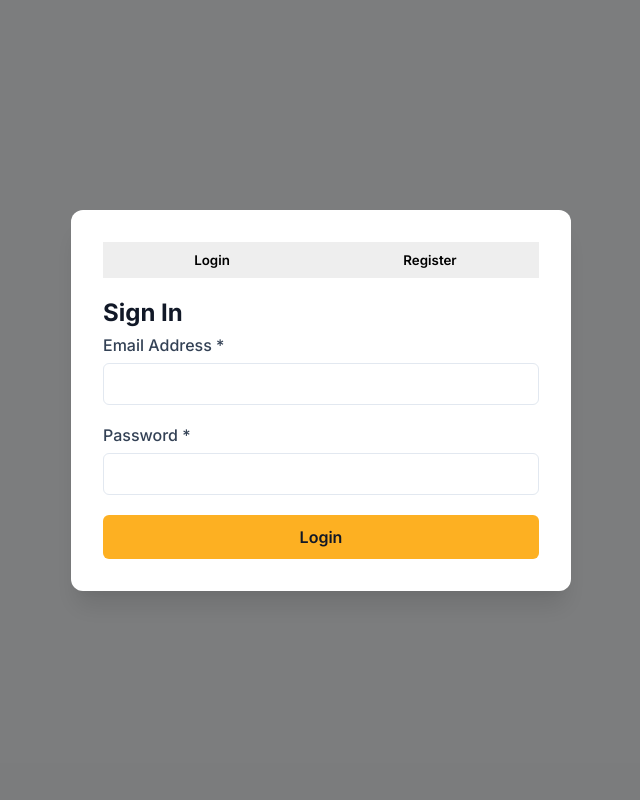
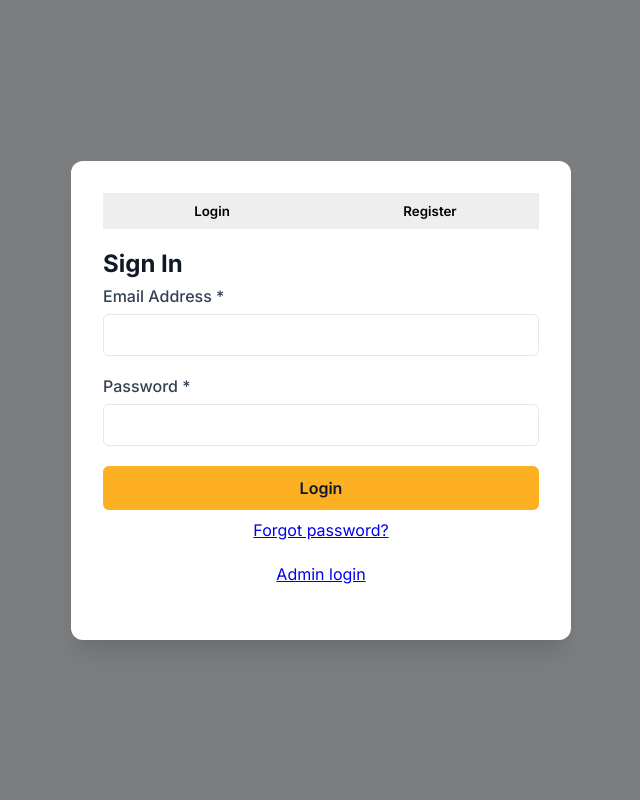
Before and after one commit to Omolola436/AI-Helath-Check, a Flask app: page / in a window 1280 px wide. Shown: the whole page, without its empty margins (319-959 px from the left). Run offline with Flask 3, Linux system fonts and the light colour scheme; some libraries are stand-ins or nearby versions.

Commit message:
Add admin dashboard and user password reset functionality
Implement admin login, dashboard, user detail views, and separate forgot password flows for both users and admins. Fixes duplicate event handlers and a null reference error in main.js.

Replit-Commit-Author: Agent
Replit-Commit-Session-Id: e14effb4-e032-4539-b7f3-71b5776c7c81
Replit-Commit-Checkpoint-Type: full_checkpoint
Replit-Commit-Event-Id: 5c12ed5c-db90-4cdc-9cf1-5fc452b84cd9
Replit-Commit-Screenshot-Url: https://storage.googleapis.com/screenshot-production-us-central1/37dad706-c371-4b53-ab0a-007dac49a83e/e14effb4-e032-4539-b7f3-71b5776c7c81/Uiz4sYt
Replit-Helium-Checkpoint-Created: true

```diff
--- a/main.py
+++ b/main.py
@@ -1,6 +1,7 @@
-from flask import Flask, render_template, request, jsonify, session
+from flask import Flask, render_template, request, jsonify, session, redirect, url_for, flash
 from werkzeug.security import generate_password_hash, check_password_hash
 from flask_mail import Mail, Message
+from functools import wraps
 import sqlite3
 import datetime
 import os
@@ -61,8 +62,39 @@ def init_db():
         )
     ''')
 
+    c.execute('''
+        CREATE TABLE IF NOT EXISTS admins (
+            id INTEGER PRIMARY KEY AUTOINCREMENT,
+            name TEXT NOT NULL,
+            email TEXT NOT NULL UNIQUE,
+            password TEXT NOT NULL,
+            date_joined TEXT
+        )
+    ''')
+
+    # Seed default admin if none exists
+    c.execute('SELECT COUNT(*) FROM admins')
+    if c.fetchone()[0] == 0:
+        admin_email = os.environ.get('DEFAULT_ADMIN_EMAIL', 'admin@example.com')
+        admin_name = os.environ.get('DEFAULT_ADMIN_NAME', 'Administrator')
+        admin_password = os.environ.get('DEFAULT_ADMIN_PASSWORD', 'admin123')
+        c.execute('''
+            INSERT INTO admins (name, email, password, date_joined)
+            VALUES (?, ?, ?, ?)
+        ''', (admin_name, admin_email, generate_password_hash(admin_password),
+              datetime.datetime.now().isoformat()))
+
     conn.commit()
     conn.close()
+
+
+def admin_required(f):
+    @wraps(f)
+    def wrapper(*args, **kwargs):
+        if not session.get('admin_id'):
+            return redirect(url_for('admin_login'))
+        return f(*args, **kwargs)
+    return wrapper
 
 
 # =========================
@@ -315,6 +347,155 @@ Date: {datetime.datetime.now().strftime('%Y-%m-%d %H:%M:%S')}
 
 
 # =========================
+# USER FORGOT PASSWORD
+# =========================
+@app.route('/forgot-password', methods=['POST'])
+def forgot_password():
+    data = request.json or {}
+    name = (data.get('name') or '').strip()
+    email = (data.get('email') or '').strip()
+    new_password = data.get('password')
+
+    if not name or not email or not new_password:
+        return jsonify({"error": "All fields are required"}), 400
+
+    conn = sqlite3.connect(DB_NAME)
+    c = conn.cursor()
+    c.execute('SELECT id, name FROM users WHERE email = ?', (email,))
+    row = c.fetchone()
+
+    if not row or row[1].strip().lower() != name.lower():
+        conn.close()
+        return jsonify({"error": "No matching account found"}), 404
+
+    c.execute('UPDATE users SET password = ? WHERE id = ?',
+              (generate_password_hash(new_password), row[0]))
+    conn.commit()
+    conn.close()
+
+    return jsonify({"success": True, "message": "Password updated"})
+
+
+# =========================
+# ADMIN ROUTES
+# =========================
+@app.route('/admin', methods=['GET'])
+def admin_login():
+    if session.get('admin_id'):
+        return redirect(url_for('admin_dashboard'))
+    return render_template('admin_login.html')
+
+
+@app.route('/admin/login', methods=['POST'])
+def admin_login_submit():
+    email = request.form.get('email', '').strip()
+    password = request.form.get('password', '')
+
+    conn = sqlite3.connect(DB_NAME)
+    c = conn.cursor()
+    c.execute('SELECT id, name, email, password FROM admins WHERE email = ?', (email,))
+    admin = c.fetchone()
+    conn.close()
+
+    if not admin or not check_password_hash(admin[3], password):
+        flash('Invalid admin credentials', 'error')
+        return redirect(url_for('admin_login'))
+
+    session['admin_id'] = admin[0]
+    session['admin_name'] = admin[1]
+    session['admin_email'] = admin[2]
+    return redirect(url_for('admin_dashboard'))
+
+
+@app.route('/admin/logout', methods=['POST', 'GET'])
+def admin_logout():
+    session.pop('admin_id', None)
+    session.pop('admin_name', None)
+    session.pop('admin_email', None)
+    return redirect(url_for('admin_login'))
+
+
+@app.route('/admin/forgot-password', methods=['GET', 'POST'])
+def admin_forgot_password():
+    if request.method == 'GET':
+        return render_template('admin_forgot.html')
+
+    name = request.form.get('name', '').strip()
+    email = request.form.get('email', '').strip()
+    new_password = request.form.get('password', '')
+
+    if not name or not email or not new_password:
+        flash('All fields are required', 'error')
+        return redirect(url_for('admin_forgot_password'))
+
+    conn = sqlite3.connect(DB_NAME)
+    c = conn.cursor()
+    c.execute('SELECT id, name FROM admins WHERE email = ?', (email,))
+    row = c.fetchone()
+
+    if not row or row[1].strip().lower() != name.lower():
+        conn.close()
+        flash('No matching admin account found', 'error')
+        return redirect(url_for('admin_forgot_password'))
+
+    c.execute('UPDATE admins SET password = ? WHERE id = ?',
+              (generate_password_hash(new_password), row[0]))
+    conn.commit()
+    conn.close()
+
+    flash('Password reset successfully. Please log in.', 'success')
+    return redirect(url_for('admin_login'))
+
+
+@app.route('/admin/dashboard')
+@admin_required
+def admin_dashboard():
+    conn = sqlite3.connect(DB_NAME)
+    c = conn.cursor()
+
+    c.execute('''
+        SELECT u.id, u.name, u.email, u.organization, u.date_joined,
+               (SELECT COUNT(*) FROM health_check_results h WHERE h.user_id = u.id),
+               (SELECT COUNT(*) FROM upgrade_requests r WHERE r.user_id = u.id)
+        FROM users u
+        ORDER BY u.date_joined DESC
+    ''')
+    users = c.fetchall()
+
+    conn.close()
+    return render_template('admin_dashboard.html', users=users,
+                           admin_name=session.get('admin_name'))
+
+
+@app.route('/admin/user/<int:user_id>')
+@admin_required
+def admin_user_detail(user_id):
+    conn = sqlite3.connect(DB_NAME)
+    c = conn.cursor()
+
+    c.execute('SELECT id, name, email, organization, date_joined FROM users WHERE id = ?',
+              (user_id,))
+    user = c.fetchone()
+
+    if not user:
+        conn.close()
+        return "User not found", 404
+
+    c.execute('''SELECT score, message, next_step, date_submitted
+                 FROM health_check_results WHERE user_id = ?
+                 ORDER BY date_submitted DESC''', (user_id,))
+    health_checks = c.fetchall()
+
+    c.execute('''SELECT service_type, date_submitted FROM upgrade_requests
+                 WHERE user_id = ? ORDER BY date_submitted DESC''', (user_id,))
+    requests_list = c.fetchall()
+
+    conn.close()
+    return render_template('admin_user_detail.html', user=user,
+                           health_checks=health_checks, requests_list=requests_list)
+
+
+# =========================
 # RUN APP
 # =========================
 if __name__ == '__main__':
--- a/static/js/main.js
+++ b/static/js/main.js
@@ -62,11 +62,52 @@ document.addEventListener('DOMContentLoaded', () => {
 
     renderQuestions();
 
-    document.getElementById('login-form').addEventListener('submit', handleLogin);
-    document.getElementById('register-form').addEventListener('submit', handleRegister);
-    document.getElementById('health-check-form').addEventListener('submit', handleHealthCheckSubmit);
-    document.getElementById('assurance-request-form').addEventListener('submit', handleAssuranceRequest);
+    const loginForm = document.getElementById('login-form');
+    if (loginForm) loginForm.addEventListener('submit', handleLogin);
+
+    const registerForm = document.getElementById('register-form');
+    if (registerForm) registerForm.addEventListener('submit', handleRegister);
+
+    const forgotForm = document.getElementById('forgot-form');
+    if (forgotForm) forgotForm.addEventListener('submit', handleForgotPassword);
+
+    const healthForm = document.getElementById('health-check-form');
+    if (healthForm) healthForm.addEventListener('submit', handleHealthCheckSubmit);
+
+    const assuranceForm = document.getElementById('assurance-request-form');
+    if (assuranceForm) assuranceForm.addEventListener('submit', handleAssuranceRequest);
 });
+
+function showForgot() {
+    document.getElementById('login-form').classList.add('hidden');
+    document.getElementById('register-form').classList.add('hidden');
+    document.getElementById('forgot-form').classList.remove('hidden');
+}
+
+async function handleForgotPassword(e) {
+    e.preventDefault();
+    const name = document.getElementById('forgot-name').value;
+    const email = document.getElementById('forgot-email').value;
+    const password = document.getElementById('forgot-password').value;
+
+    try {
+        const res = await fetch('/forgot-password', {
+            method: 'POST',
+            headers: { 'Content-Type': 'application/json' },
+            body: JSON.stringify({ name, email, password })
+        });
+        const data = await res.json();
+        if (res.ok) {
+            alert('Password reset successfully. Please log in.');
+            showLogin();
+        } else {
+            alert(data.error || 'Reset failed');
+        }
+    } catch (err) {
+        console.error(err);
+        alert('Reset error');
+    }
+}
 
 // =========================
 // TOGGLE LOGIN / REGISTER
--- a/templates/index.html
+++ b/templates/index.html
@@ -71,6 +71,39 @@ LOGIN / REGISTER MODAL
             <button type="submit" class="btn-primary full-width">
                 Login
             </button>
+
+            <p style="margin-top:10px; text-align:center;">
+                <a href="#" onclick="showForgot(); return false;">Forgot password?</a>
+            </p>
+            <p style="margin-top:6px; text-align:center;">
+                <a href="/admin">Admin login</a>
+            </p>
+        </form>
+
+        <!-- FORGOT PASSWORD FORM -->
+        <form id="forgot-form" class="hidden">
+            <h2>Reset Password</h2>
+
+            <div class="form-group">
+                <label>Full Name *</label>
+                <input type="text" id="forgot-name" required>
+            </div>
+
+            <div class="form-group">
+                <label>Email Address *</label>
+                <input type="email" id="forgot-email" required>
+            </div>
+
+            <div class="form-group">
+                <label>New Password *</label>
+                <input type="password" id="forgot-password" required>
+            </div>
+
+            <button type="submit" class="btn-primary full-width">Reset Password</button>
+
+            <p style="margin-top:10px; text-align:center;">
+                <a href="#" onclick="showLogin(); return false;">Back to login</a>
+            </p>
         </form>
 
         <!-- REGISTER FORM -->
@@ -155,83 +188,15 @@ MAIN CONTENT
 <!-- =========================
 SCRIPT
 ========================= -->
+<script>
+function showPage(name) {
+    document.querySelectorAll('.page-section').forEach(s => s.classList.add('hidden'));
+    const el = document.getElementById(name + '-page');
+    if (el) el.classList.remove('hidden');
+}
+function showAssuranceTiers() { showPage('dashboard'); }
+</script>
 <script src="{{ url_for('static', filename='js/main.js') }}"></script>
-
-<script>
-// =========================
-// TOGGLE LOGIN / REGISTER
-// =========================
-function showLogin() {
-    document.getElementById("login-form").classList.remove("hidden");
-    document.getElementById("register-form").classList.add("hidden");
-}
-
-function showRegister() {
-    document.getElementById("register-form").classList.remove("hidden");
-    document.getElementById("login-form").classList.add("hidden");
-}
-
-// =========================
-// REGISTER
-// =========================
-document.getElementById("register-form").addEventListener("submit", async function(e) {
-    e.preventDefault();
-
-    const res = await fetch("/register", {
-        method: "POST",
-        headers: {"Content-Type": "application/json"},
-        body: JSON.stringify({
-            name: document.getElementById("register-name").value,
-            email: document.getElementById("register-email").value,
-            organization: document.getElementById("register-organization").value,
-            password: document.getElementById("register-password").value
-        })
-    });
-
-    const data = await res.json();
-
-    if (data.success) {
-        alert("Account created successfully!");
-        showLogin();
-    } else {
-        alert(data.error);
-    }
-});
-
-// =========================
-// LOGIN
-// =========================
-document.getElementById("login-form").addEventListener("submit", async function(e) {
-    e.preventDefault();
-
-    const res = await fetch("/login", {
-        method: "POST",
-        headers: {"Content-Type": "application/json"},
-        body: JSON.stringify({
-            email: document.getElementById("login-email").value,
-            password: document.getElementById("login-password").value
-        })
-    });
-
-    const data = await res.json();
-
-    if (data.success) {
-        document.getElementById("login-modal").style.display = "none";
-        document.getElementById("sidebar").classList.remove("hidden");
-        document.getElementById("main-content").classList.remove("hidden");
-    } else {
-        alert(data.error);
-    }
-});
-
-// =========================
-// LOGOUT
-// =========================
-async function logout() {
-    await fetch("/logout", { method: "POST" });
-    location.reload();
-}
-</script>
 
 </body>
 </html>
```
Also changed, not shown: templates/admin_dashboard.html (added, +68 -0 lines), templates/admin_forgot.html (added, +48 -0 lines), templates/admin_login.html (added, +47 -0 lines), templates/admin_user_detail.html (added, +81 -0 lines), database.db.
